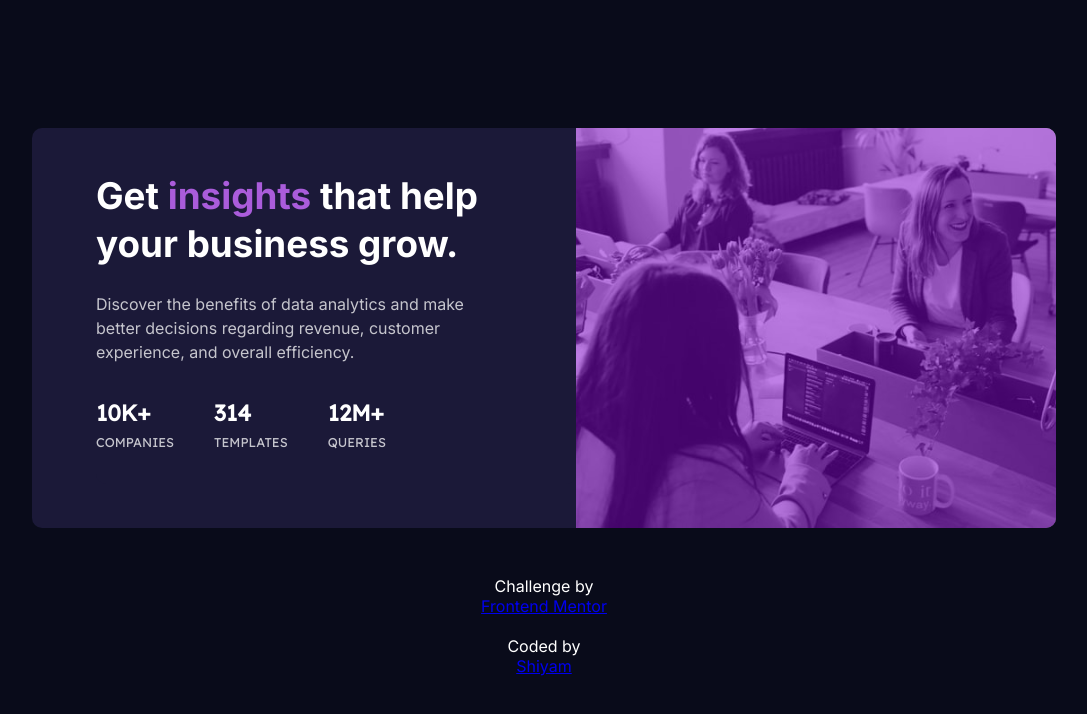
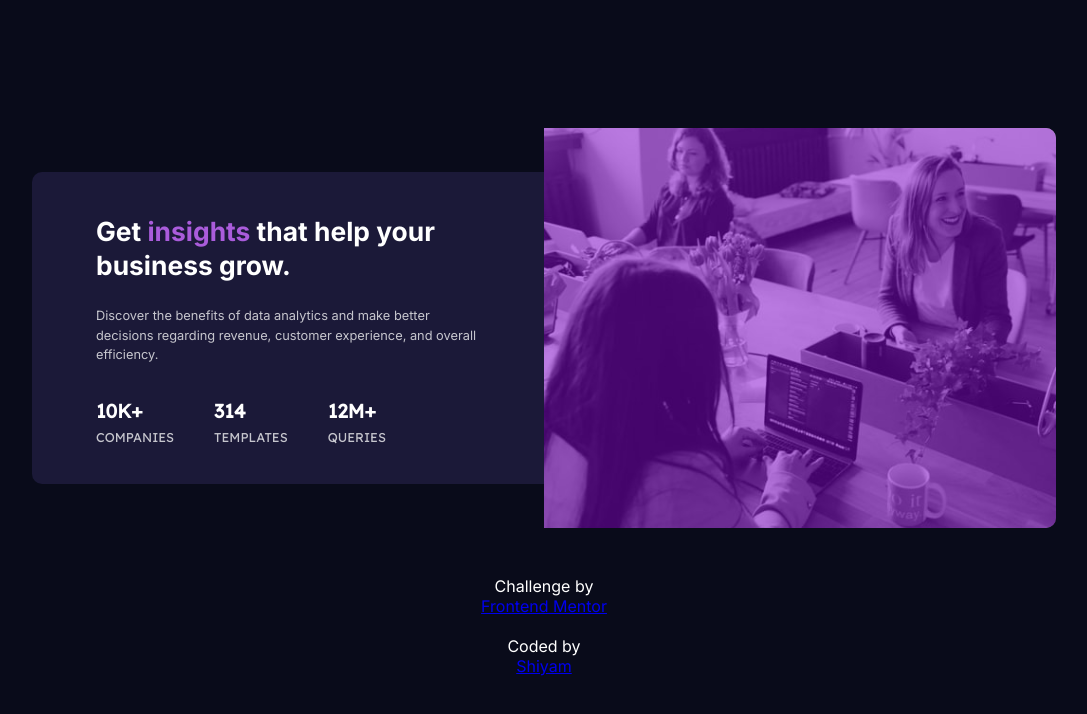
Before and after one commit to ShiyamS/Card-component-Proj-1-frontend_mentor, a plain HTML site: page index.html in a window 1280 px wide. Shown: the whole page, without its empty margins (96-1183 px from the left). Drawn offline with Linux system fonts and the light colour scheme.

Commit message:
Changed some CSS Properties for Desktop version

```diff
--- a/styles.css
+++ b/styles.css
@@ -173,27 +173,40 @@ span.text-secondary {
 /* Desktop View */
 @media (min-width: 1024px) {
   span.text-secondary {
-    font-size: 1.4rem;
+    font-size: 1.2rem;
   }
   .container {
     display: flex;
     flex-direction: row;
+    justify-content: center;
+    align-items: left;
     text-align: left;
-    background: var(--card-background);
-    padding-left: 4rem;
-    border-radius: 10px;
   }
+
   .container .content {
     width: 50%;
     padding: 0;
-    padding-right: 5rem;
     justify-content: left;
+    border-radius: 10px 0 0 10px;
+    padding: 0.3rem;
+    padding-left: 4rem;
   }
+
+  .container .content {
+    display: flex;
+    flex-direction: column;
+    width: 50%;
+    padding-inline-start: 4rem;
+    padding-inline-end: 4rem;
+    border-radius: 10px 0 0 10px;
+  }
+
   .container .content .row > h1 {
-    font-size: 2.3rem;
+    margin-top: 2.3rem;
+    font-size: 1.65rem;
   }
   .container .content .row > p {
-    font-size: 1rem;
+    font-size: 0.8rem;
     line-height: 1.5;
   }
 
```
